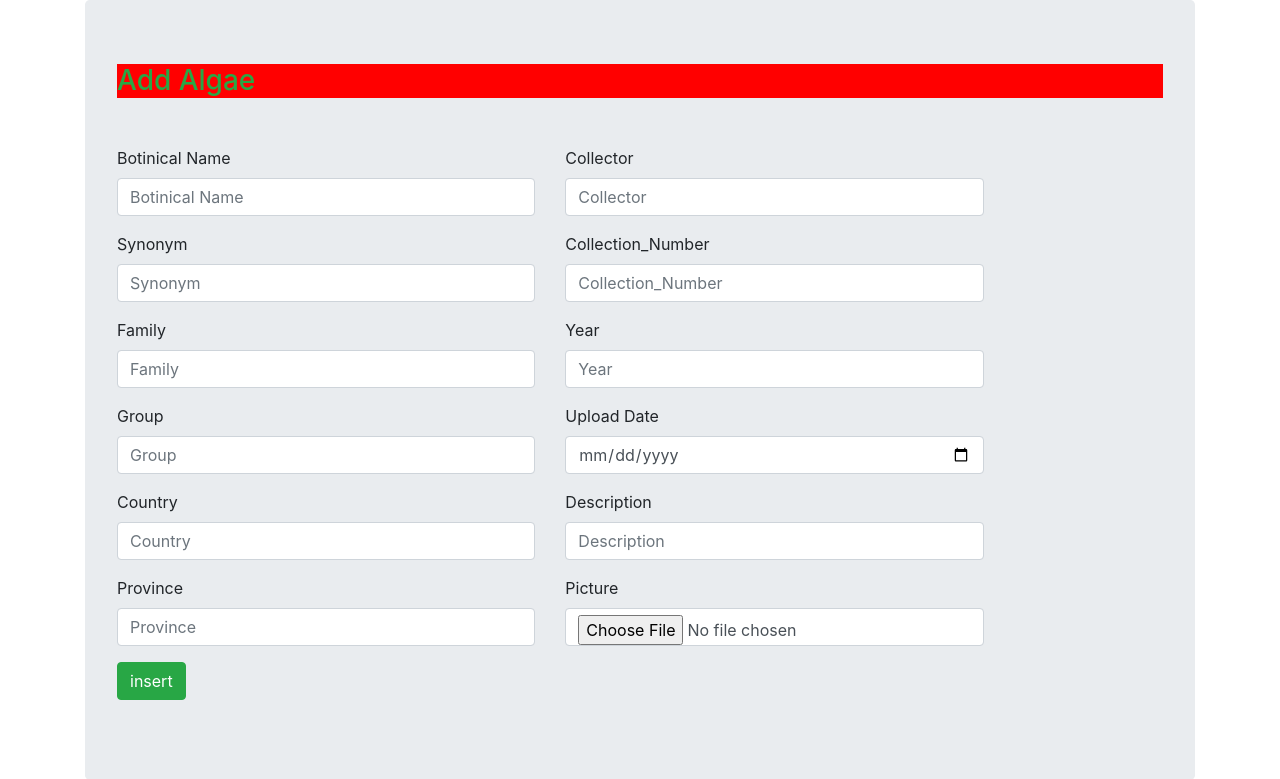
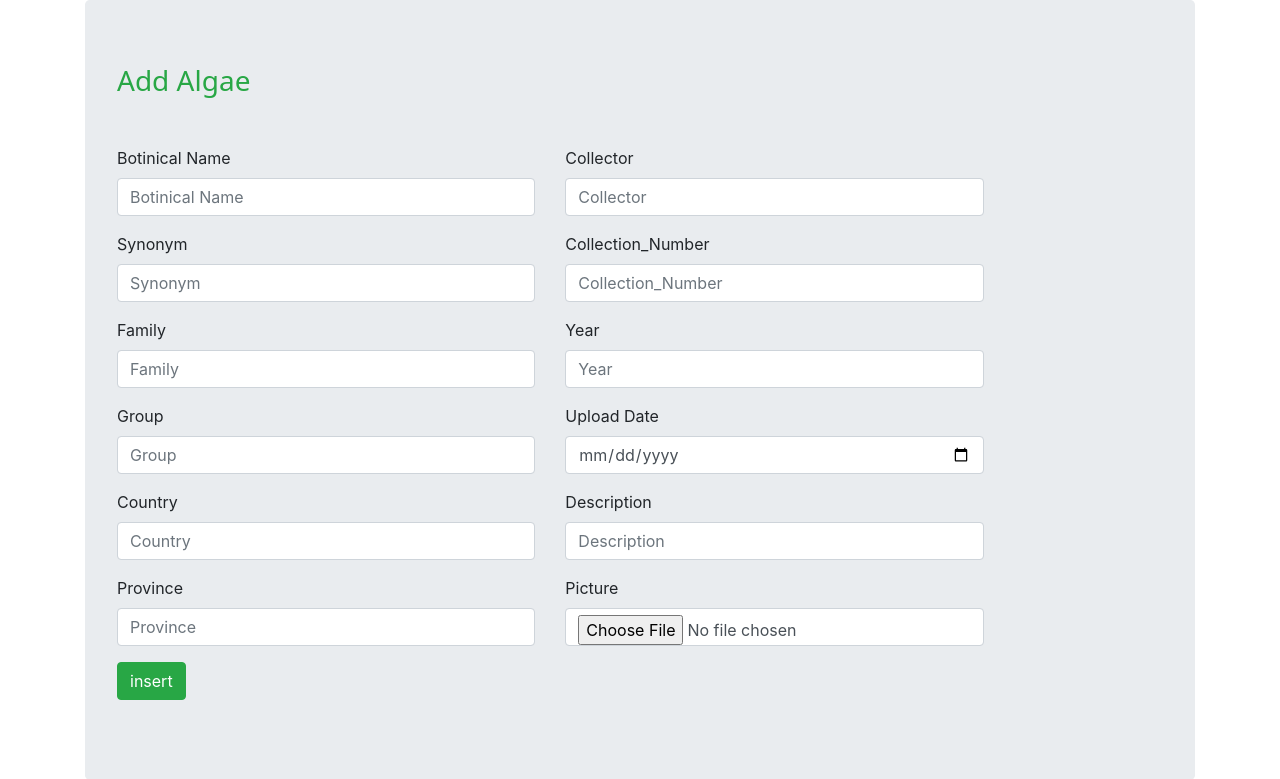
Before and after one commit to muner12/Dashboard, a PHP site: page /Algae.php in a window 1280 px wide. Shown: the part 56-835 px from the top of the page. Run offline with PHP 8.4, Linux system fonts and the light colour scheme; the visitor is signed in with stand-in values (Sample User, id 1); data that the repository does not hold is empty.

Commit message:
new changes by Munir

```diff
--- a/Algae.php
+++ b/Algae.php
@@ -30,7 +30,7 @@ if(isset($_POST['insert'])){
 
 
     $sql="INSERT INTO `algue` ( `botanical`, `synonyams`, `family`, `group`, `country`, `province`, `collector`, `collection_number`, `year`, `upload_date`, `description`, `picture`)
-    VALUES ('$botincal', 'sysnonyams', '$family', '$group', '$country', '$province', '$collector', '$collection_number', '$year', '$upload_date', '$$desciption', '$picture_name')";
+    VALUES ('$botincal', '$sysnonyams', '$family', '$group', '$country', '$province', '$collector', '$collection_number', '$year', '$upload_date', '$desciption', '$picture_name')";
     move_uploaded_file($picture_tempname,"upload/$picture_name");
     $result=mysqli_query($con,$sql);
 
@@ -50,7 +50,7 @@ if($result==1){
 
         <div class="container">
             <div class="jumbotron">
-           <div class="roboto"><h3 class="mb-5 text-success "> Add Algae</h3></div>
+           <div class="roboto" ><h3 class="mb-5 text-success "> Add Algae</h3></div>
             <form method="post" enctype="multipart/form-data">
 
                 <div class="row">
--- a/css/style.css
+++ b/css/style.css
@@ -50,5 +50,5 @@
 }
 
 .roboto{
-    background-color: red;
+    font-family:system-ui, -apple-system, BlinkMacSystemFont, 'Segoe UI', Roboto, Oxygen, Ubuntu, Cantarell, 'Open Sans', 'Helvetica Neue', sans-serif
 }
```
